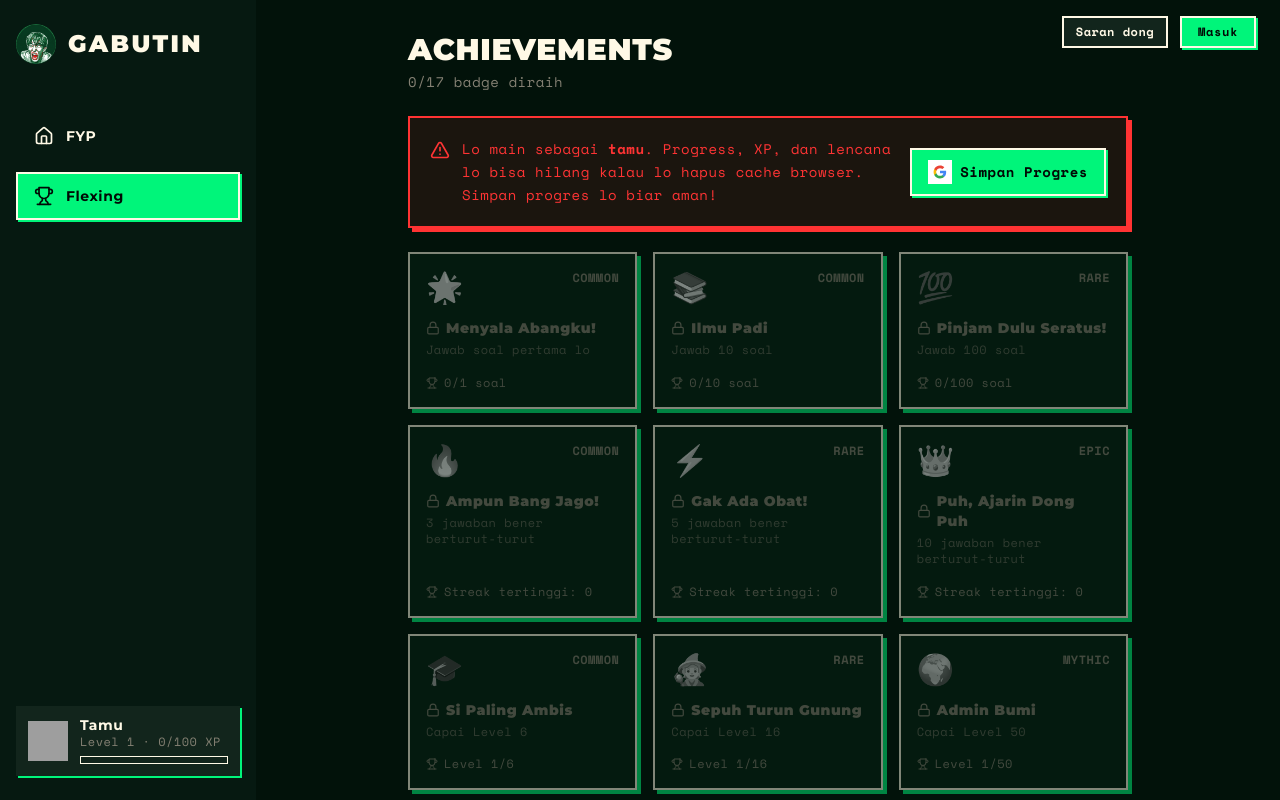
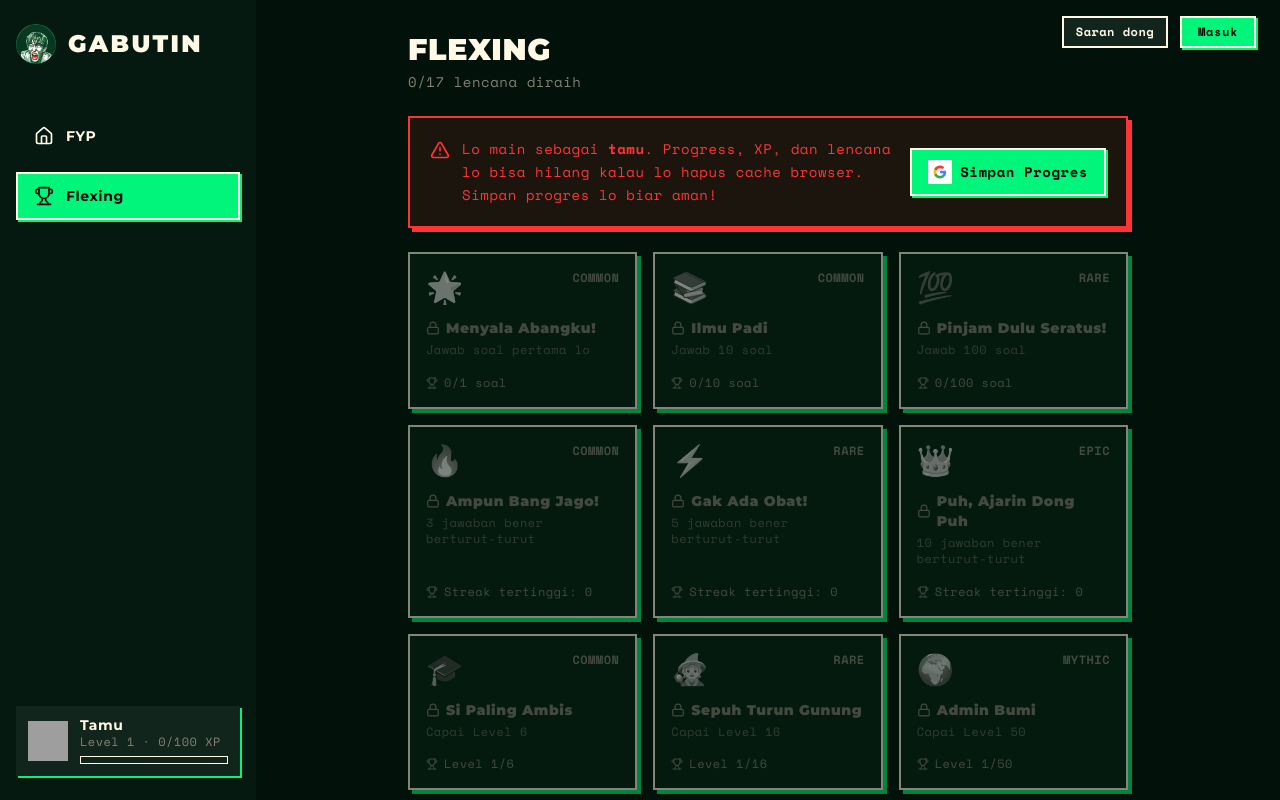
Before and after one commit to rekyb/gabutin-aja, a Next.js app: page /achievements in a window 1280 px wide. Shown: the top 800 px of the page. Built offline with nearby package versions, Linux system fonts and the light colour scheme; no server answers; grey boxes are pictures that could not be loaded.

Commit message:
feat: rename achievements term to flexing and badge counter to lencana

```diff
--- a/src/app/achievements/AchievementsClient.tsx
+++ b/src/app/achievements/AchievementsClient.tsx
@@ -111,10 +111,10 @@ export function AchievementsClient({ achievements, userId, stats }: Achievements
       {/* Page Header */}
       <div className="space-y-1">
         <h1 className="font-sans font-black text-3xl uppercase tracking-wide text-foreground">
-          Achievements
+          Flexing
         </h1>
         <p className="font-mono text-sm text-muted-foreground">
-          {achievements.length}/17 badge diraih
+          {achievements.length}/17 lencana diraih
           {showcasedCount > 0 && ` · ${showcasedCount}/3 dipasang`}
         </p>
       </div>
```
Also changed, not shown: 2 other files (tests, documents, lock files or other folders).
